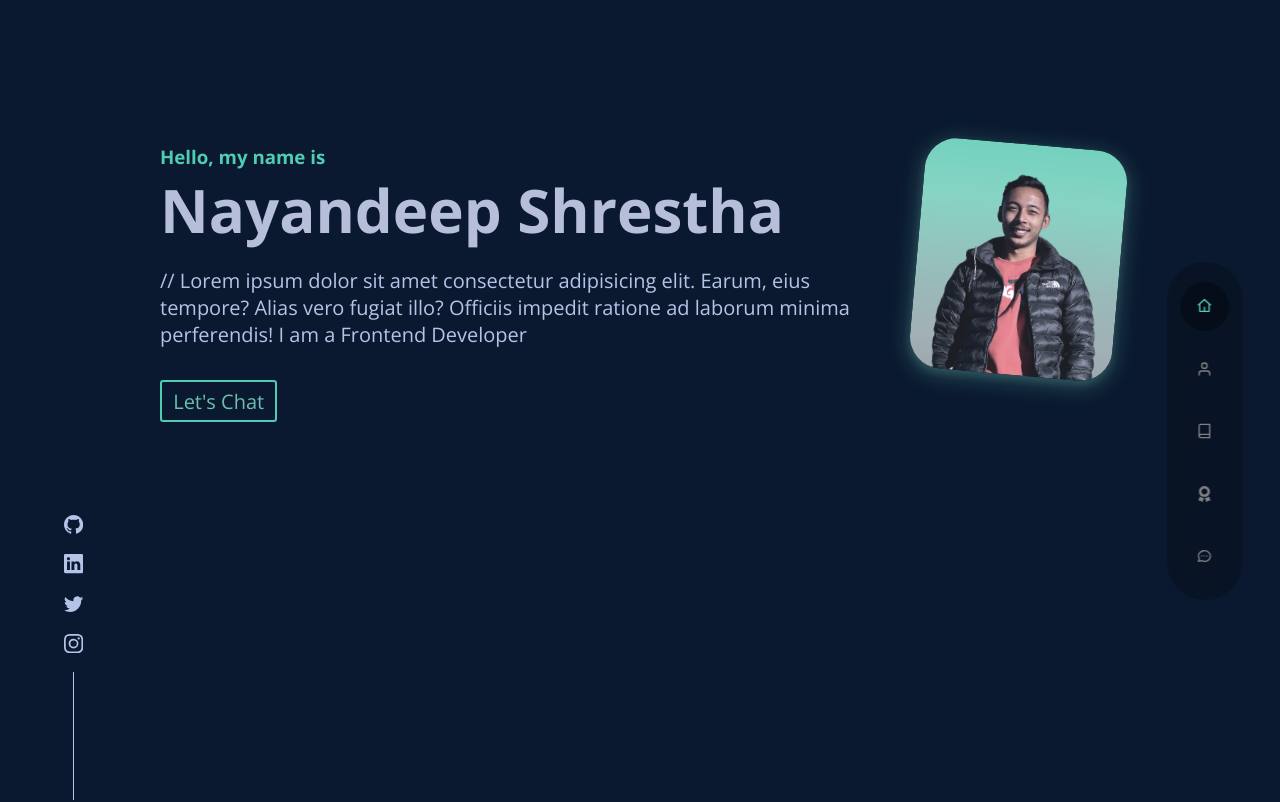
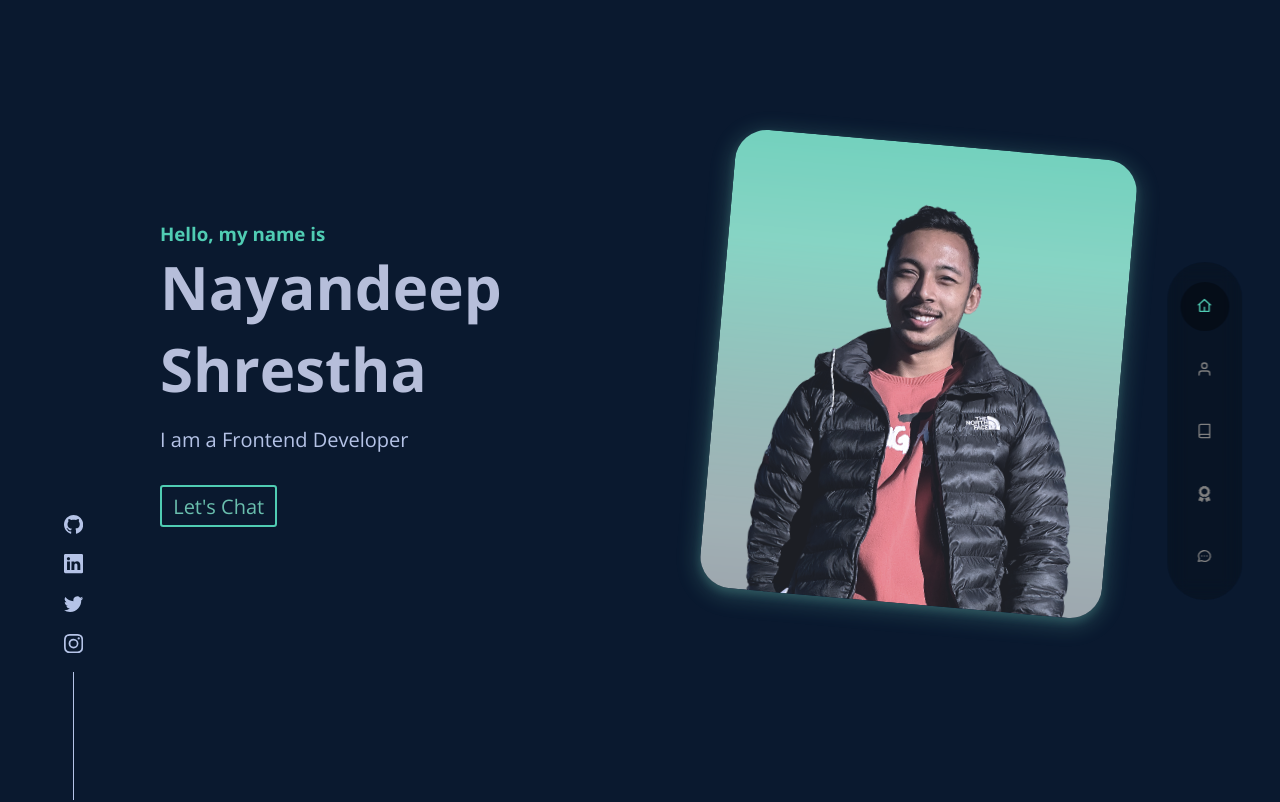
Before and after one commit to nayandeep-shrestha/my_portfolio, a React (Create React App) app: page / in a window 1280 px wide. Shown: the top 802 px of the page. Built offline with nearby package versions, Linux system fonts and the light colour scheme; a web font is replaced by a local one.

Commit message:
Update Home.js

```diff
--- a/src/components/home/Home.js
+++ b/src/components/home/Home.js
@@ -11,7 +11,6 @@ const Home = () => {
             <h3>Hello, my name is </h3>
             <h1>Nayandeep Shrestha</h1>
             <p>
-//               Lorem ipsum dolor sit amet consectetur adipisicing elit. Earum, eius tempore? Alias vero fugiat illo? Officiis impedit ratione ad laborum minima perferendis!
     I am a Frontend Developer
     </p>
             <a href="#contact" className='btn'>Let's Chat</a>
```
